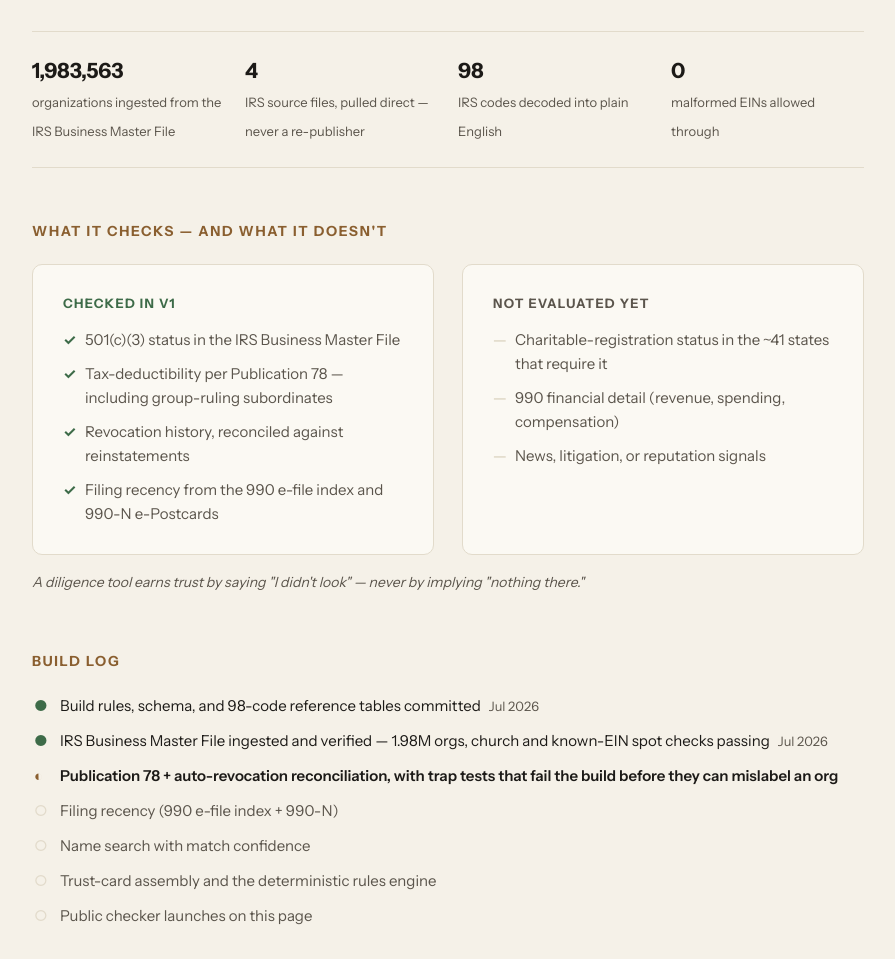
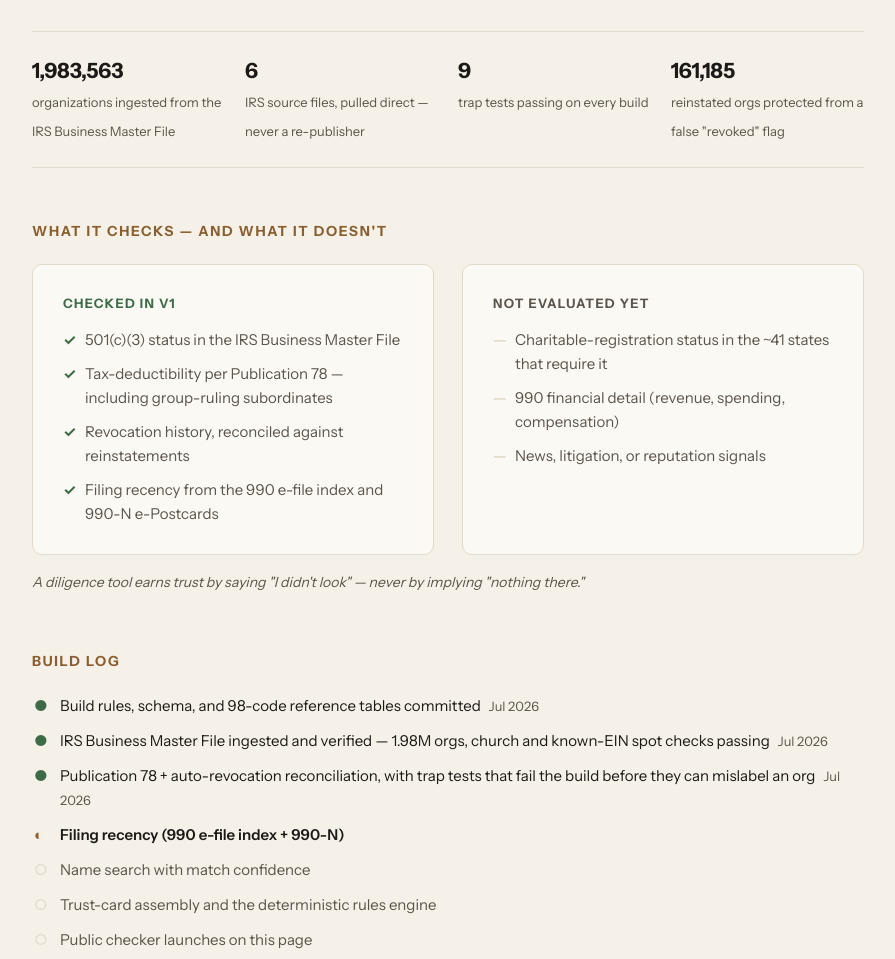
Before and after one commit to ulrichmonthe/ulrichmonthe.com, a plain HTML site: page live-projects/ein-checker/index.html in a window 1280 px wide. Shown: the part 329-1288 px from the top of the page, without its empty margins (192-1087 px from the left). Drawn offline with Linux system fonts and the light colour scheme.

Commit message:
Build log: milestone 3 complete (Pub 78 + revocation reconciliation)
Co-Authored-By: Claude Fable 5 <noreply@anthropic.com>

```diff
--- a/live-projects/ein-checker/index.html
+++ b/live-projects/ein-checker/index.html
@@ -119,9 +119,9 @@
 
     <div class="numbers" aria-label="Build statistics so far">
       <div><strong>1,983,563</strong><span>organizations ingested from the IRS Business Master File</span></div>
-      <div><strong>4</strong><span>IRS source files, pulled direct — never a re-publisher</span></div>
-      <div><strong>98</strong><span>IRS codes decoded into plain English</span></div>
-      <div><strong>0</strong><span>malformed EINs allowed through</span></div>
+      <div><strong>6</strong><span>IRS source files, pulled direct — never a re-publisher</span></div>
+      <div><strong>9</strong><span>trap tests passing on every build</span></div>
+      <div><strong>161,185</strong><span>reinstated orgs protected from a false "revoked" flag</span></div>
     </div>
 
     <section>
@@ -153,8 +153,8 @@
       <ol>
         <li class="done">Build rules, schema, and 98-code reference tables committed<span class="date">Jul 2026</span></li>
         <li class="done">IRS Business Master File ingested and verified — 1.98M orgs, church and known-EIN spot checks passing<span class="date">Jul 2026</span></li>
-        <li class="now">Publication 78 + auto-revocation reconciliation, with trap tests that fail the build before they can mislabel an org</li>
-        <li>Filing recency (990 e-file index + 990-N)</li>
+        <li class="done">Publication 78 + auto-revocation reconciliation, with trap tests that fail the build before they can mislabel an org<span class="date">Jul 2026</span></li>
+        <li class="now">Filing recency (990 e-file index + 990-N)</li>
         <li>Name search with match confidence</li>
         <li>Trust-card assembly and the deterministic rules engine</li>
         <li>Public checker launches on this page</li>
```
Also changed, not shown: live-projects/index.html (+2 -2 lines).
